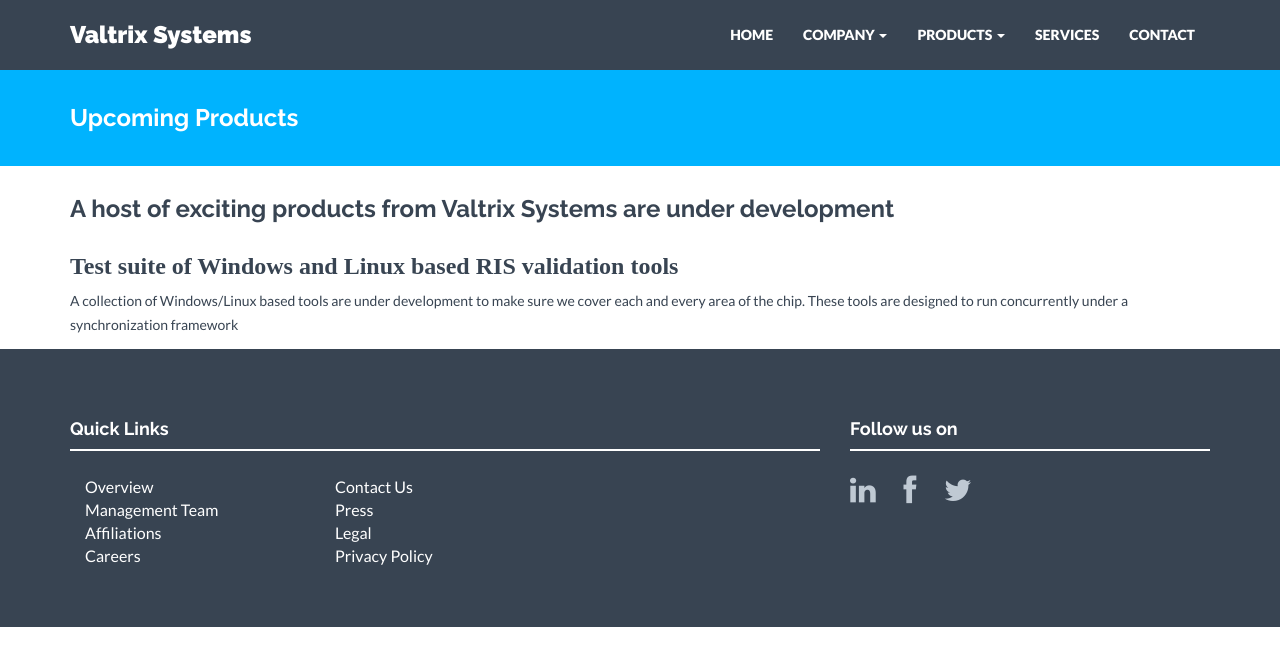
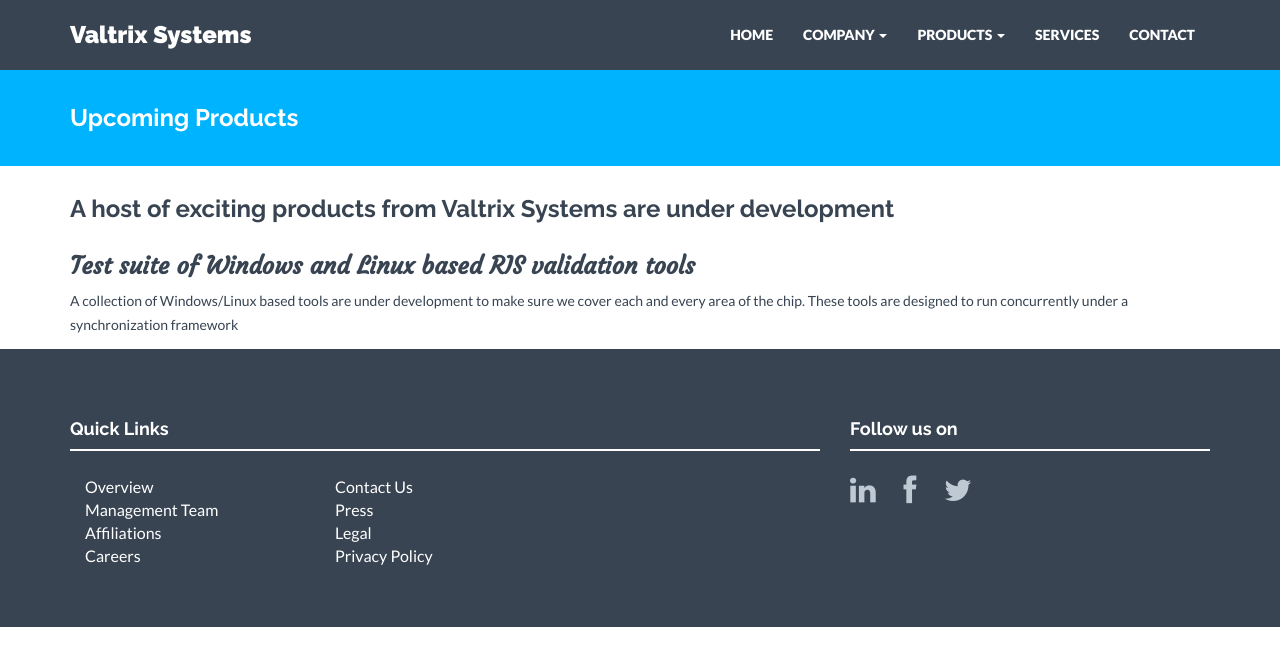
Before and after one commit to valtrix/valtrix.github.io, a Jekyll site: the page built from upprod.html, in a window 1280 px wide. Shown: the top 666 px of the page. Built offline with Jekyll 4.4.1, drawn with Linux system fonts in a browser that asks for light colours; nearby versions of some CDN libraries; comment, search, counter and statistics services are not loaded.

Commit message:
Adding handwritten font to css

```diff
--- a/_includes/css/style.css
+++ b/_includes/css/style.css
@@ -10,6 +10,7 @@
 ################################################################# */
 @import url(http://fonts.googleapis.com/css?family=Raleway:400,700,900);
 @import url(http://fonts.googleapis.com/css?family=Lato:400,900);
+@import url(http://fonts.googleapis.com/css?family=Kaushan+Script|Courgette);
 @import url("prettyPhoto.css") screen;
 @import url("hoverex-all.css") screen;
 
@@ -522,5 +523,5 @@
 }
 
 .handwrite {
-    font-family: "kremlin-pro-web-semi-exp",serif;
+    font-family: 'Courgette','Kaushan Script',serif;
 }
```
